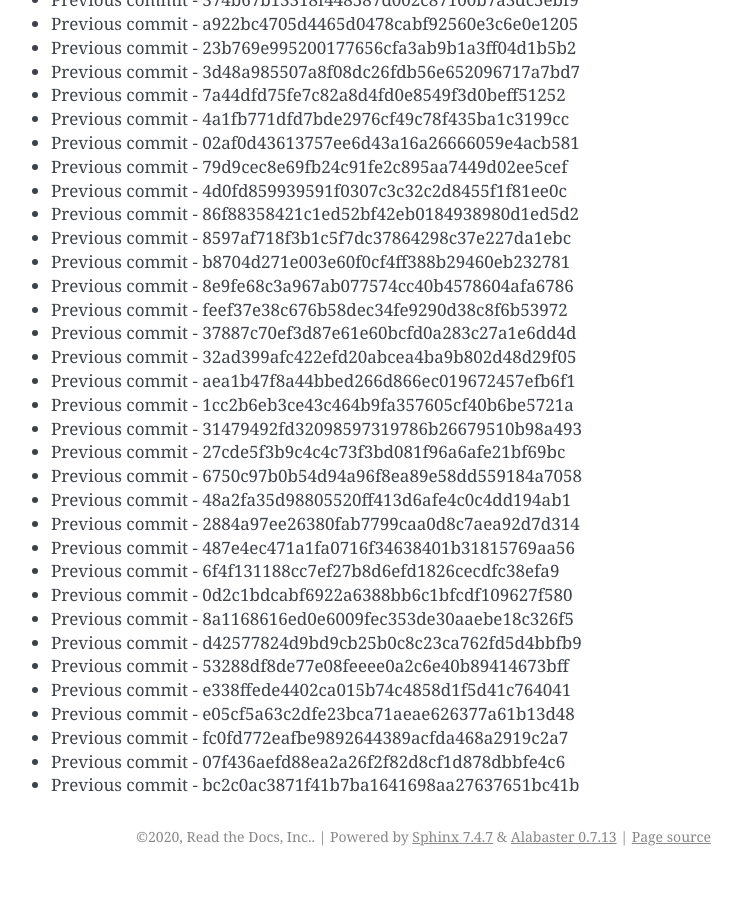
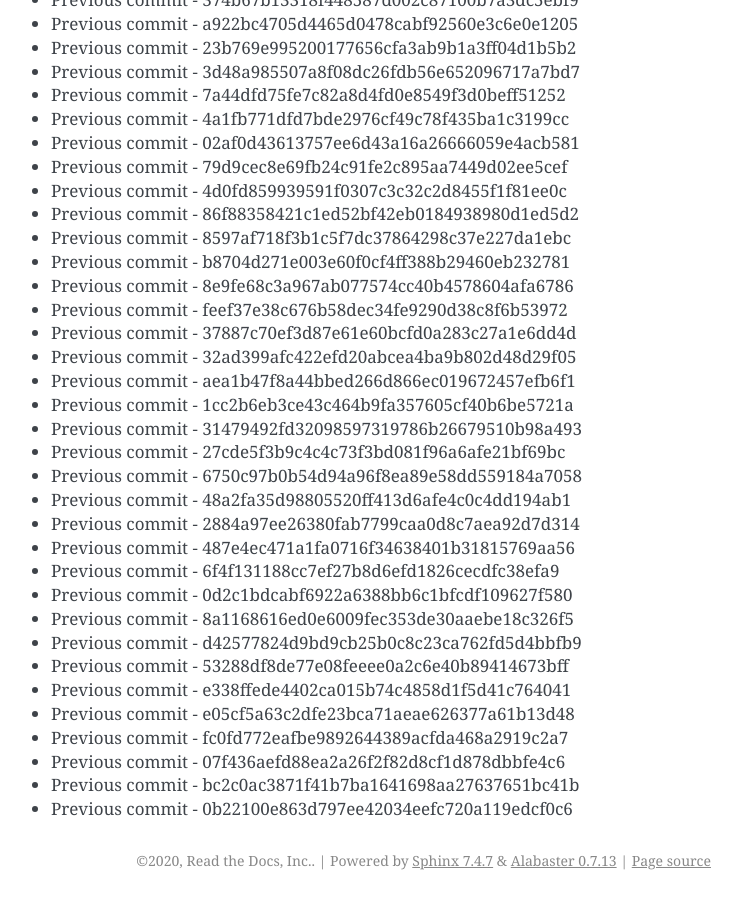
Before and after one commit to readthedocs/rtd-git-stresstest, a Sphinx documentation site: the page built from docs/updates.rst, in a window 1280 px wide and 900 px high, scrolled down 59743 px. Shown: the whole window, without its empty margins (399-1141 px from the left). Built offline with Sphinx 7.4.7, drawn with Linux system fonts in a browser that asks for light colours; before the commit the page ends 60619 px from its top, so only the background shows below that.

Commit message:
Generating commit from previous: 0b22100e863d797ee42034eefc720a119edcf0c6

```diff
--- a/docs/updates.rst
+++ b/docs/updates.rst
@@ -2542,3 +2542,4 @@ It can be tested for any performance characteristics.
 * Previous commit - fc0fd772eafbe9892644389acfda468a2919c2a7
 * Previous commit - 07f436aefd88ea2a26f2f82d8cf1d878dbbfe4c6
 * Previous commit - bc2c0ac3871f41b7ba1641698aa27637651bc41b
+* Previous commit - 0b22100e863d797ee42034eefc720a119edcf0c6
```
